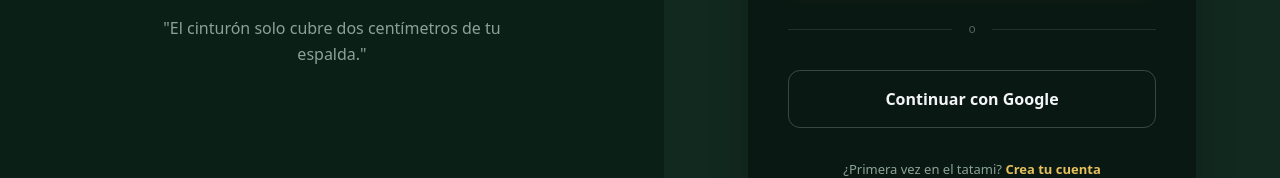
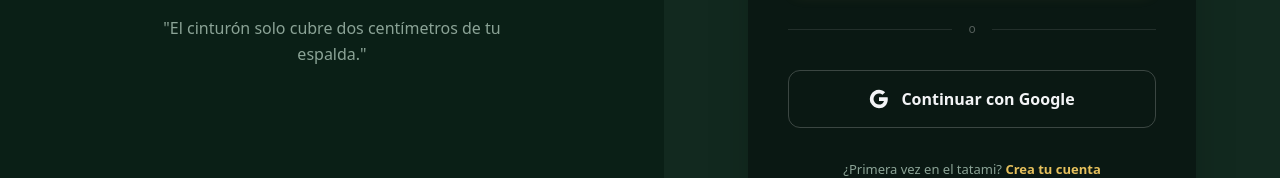
Before and after one commit to alvapr0g/rolobjj, a React (Vite) app: page / in a window 1280 px wide. Shown: the part 495-673 px from the top of the page. Built offline with nearby package versions, Linux system fonts and the light colour scheme.

Commit message:
feat: implement Google authentication
Integrate Firebase SDK and add Google Auth provider to enable user sign-in functionality in the LoginView.

```diff
--- /dev/null
+++ b/firebase-applet-config.json
@@ -0,0 +1,10 @@
+{
+  "projectId": "gen-lang-client-0466906158",
+  "appId": "1:20352282294:web:a07a7e49933ac5e3f60017",
+  "apiKey": "AIzaSyCllHwpqyioc7Rox5yQoGl0imy1pc4f3u4",
+  "authDomain": "gen-lang-client-0466906158.firebaseapp.com",
+  "firestoreDatabaseId": "ai-studio-rolobjjtracker-3a4dd354-facd-41ec-bf08-ef9feaabf9a0",
+  "storageBucket": "gen-lang-client-0466906158.firebasestorage.app",
+  "messagingSenderId": "20352282294",
+  "measurementId": ""
+}
--- a/package.json
+++ b/package.json
@@ -17,6 +17,7 @@
     "d3-geo": "^3.1.1",
     "dotenv": "^17.2.3",
     "express": "^4.21.2",
+    "firebase": "^12.15.0",
     "lucide-react": "^0.546.0",
     "motion": "^12.23.24",
     "react": "^19.0.1",
--- a/src/components/LoginView.tsx
+++ b/src/components/LoginView.tsx
@@ -1,6 +1,18 @@
 import React from 'react';
+import { signInWithPopup } from 'firebase/auth';
+import { auth, googleProvider } from '../lib/firebase';
 
 export function LoginView({ onLogin }: { onLogin: () => void }) {
+  const handleGoogleSignIn = async () => {
+    try {
+      await signInWithPopup(auth, googleProvider);
+      onLogin();
+    } catch (error) {
+      console.error('Error signing in with Google', error);
+      alert('Error al iniciar sesión con Google.');
+    }
+  };
+
   return (
     <div className="w-full h-full min-h-screen flex flex-col md:flex-row bg-[#0a1f16]">
       {/* Left Panel (Desktop) */}
@@ -72,7 +84,13 @@ export function LoginView({ onLogin }: { onLogin: () => void }) {
             <div className="flex-1 h-px bg-white/10"></div>
           </div>
 
-          <button className="w-full bg-transparent border border-white/20 hover:bg-white/5 text-[#F3F4F6] font-bold py-4 rounded-xl transition-all mb-8">
+          <button onClick={handleGoogleSignIn} className="w-full bg-transparent border border-white/20 hover:bg-white/5 text-[#F3F4F6] font-bold py-4 rounded-xl transition-all mb-8 flex items-center justify-center gap-3">
+            <svg className="w-5 h-5" viewBox="0 0 24 24">
+              <path fill="currentColor" d="M22.56 12.25c0-.78-.07-1.53-.2-2.25H12v4.26h5.92c-.26 1.37-1.04 2.53-2.21 3.31v2.77h3.57c2.08-1.92 3.28-4.74 3.28-8.09z" />
+              <path fill="currentColor" d="M12 23c2.97 0 5.46-.98 7.28-2.66l-3.57-2.77c-.98.66-2.23 1.06-3.71 1.06-2.86 0-5.29-1.93-6.16-4.53H2.18v2.84C3.99 20.53 7.7 23 12 23z" />
+              <path fill="currentColor" d="M5.84 14.09c-.22-.66-.35-1.36-.35-2.09s.13-1.43.35-2.09V7.07H2.18C1.43 8.55 1 10.22 1 12s.43 3.45 1.18 4.93l2.85-2.22.81-.62z" />
+              <path fill="currentColor" d="M12 5.38c1.62 0 3.06.56 4.21 1.64l3.15-3.15C17.45 2.09 14.97 1 12 1 7.7 1 3.99 3.47 2.18 7.07l3.66 2.84c.87-2.6 3.3-4.53 6.16-4.53z" />
+            </svg>
             Continuar con Google
           </button>
 
--- /dev/null
+++ b/src/lib/firebase.ts
@@ -0,0 +1,15 @@
+import { initializeApp } from 'firebase/app';
+import { getAuth, GoogleAuthProvider } from 'firebase/auth';
+
+const firebaseConfig = {
+  apiKey: "AIzaSyCllHwpqyioc7Rox5yQoGl0imy1pc4f3u4",
+  authDomain: "gen-lang-client-0466906158.firebaseapp.com",
+  projectId: "gen-lang-client-0466906158",
+  storageBucket: "gen-lang-client-0466906158.firebasestorage.app",
+  messagingSenderId: "20352282294",
+  appId: "1:20352282294:web:a07a7e49933ac5e3f60017"
+};
+
+const app = initializeApp(firebaseConfig);
+export const auth = getAuth(app);
+export const googleProvider = new GoogleAuthProvider();
```
Also changed, not shown: 1 other file (tests, documents, lock files or other folders).
